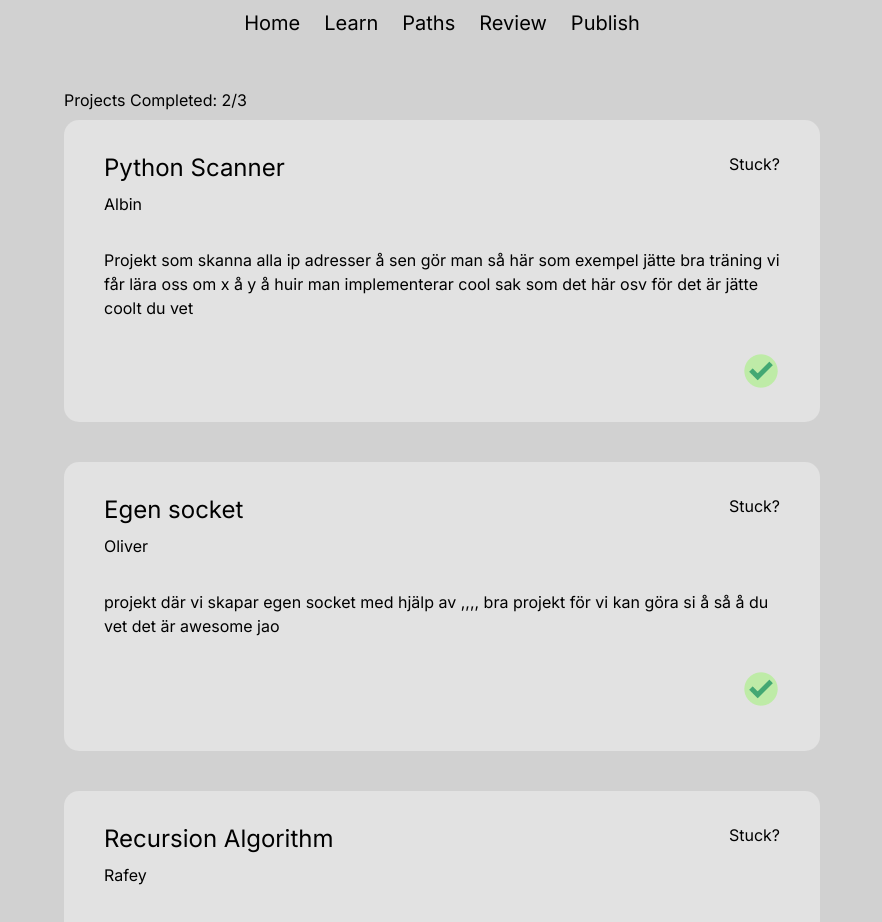
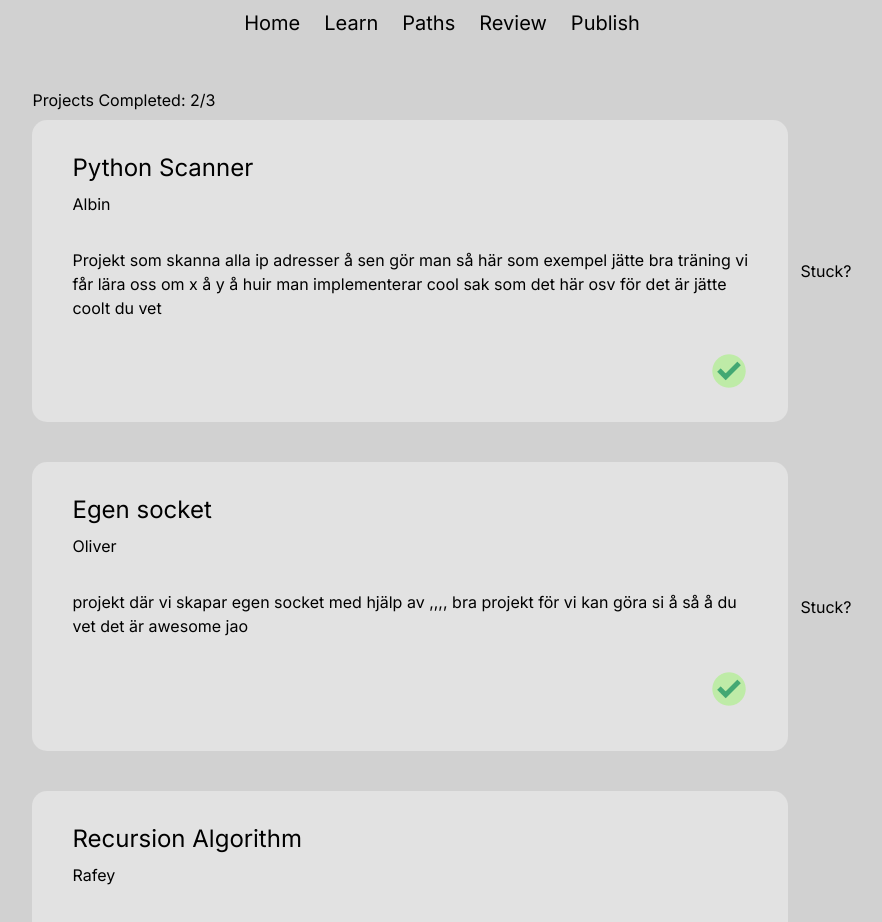
Before and after one commit to albinhasanaj/money, a Next.js app: page /home in a window 1280 px wide. Shown: the top 922 px of the page, without its empty margins (198-1080 px from the left). Built offline with nearby package versions, Linux system fonts and the light colour scheme.

Commit message:
im stuck stepbro

```diff
--- a/app/[posts]/page.tsx
+++ b/app/[posts]/page.tsx
@@ -1,9 +1,10 @@
-import ContainersContainer from '@/components/ContainersContainer'
+"use client"
+import Container from '@/components/Container'
 import React from 'react'
 
 const Project = ({ params }: { params: { posts: string } }) => {
     const { posts } = params
-
+    const [showHelp, setShowHelp] = React.useState(true)
     let textToDisplay = ""
 
     if (posts == "home") {
@@ -13,10 +14,54 @@ const Project = ({ params }: { params: { posts: string } }) => {
     } else if (posts == "review") {
         textToDisplay = "Solved: 50%"
     }
+    const toggleHelp = () => {
+        setShowHelp(!showHelp)
+    }
+
     return (
         <div className=' bg-[#D1D1D1] w-full items-center flex flex-col pt-10'>
-            <p className='text-black text-[16px] w-[756px] text-start pb-2'>{textToDisplay}</p>
-            <ContainersContainer />
+            {showHelp ? (
+                <div>
+                    <p className='text-black text-[16px] w-[756px] text-start pb-2'>{textToDisplay}</p>
+                    <div className='flex flex-col gap-10'>
+                        <div className='flex items-center gap-3'>
+                            <Container
+                                header='Python Scanner'
+                                author='Albin'
+                                info='Projekt som skanna alla ip adresser å sen gör man så här som exempel jätte
+                                bra träning vi får lära oss om x å y å huir man implementerar cool sak som det här
+                                osv för det är jätte coolt du vet'
+                                isDone={true}
+                            />
+                            <a onClick={toggleHelp} className='text-black text-[16px] select-none cursor-pointer'>Stuck?</a>
+                        </div>
+                        <div className='flex items-center gap-3'>
+                            <Container
+                                header='Egen socket'
+                                author='Oliver'
+                                info='projekt där vi skapar egen socket med hjälp av ,,,, bra projekt för vi kan göra si å så
+                                å du vet det är awesome jao'
+                                isDone={true}
+                            />
+                            <a onClick={toggleHelp} className='text-black text-[16px] select-none cursor-pointer'>Stuck?</a>
+                        </div>
+                        <div className='flex items-center gap-3'>
+                            <Container
+                                header='Recursion Algorithm'
+                                author='Rafey'
+                                info=' jksadpojfop ajsdpof jpadsojf paosdjf päsdjfp ojsadpf jdsapof japsdojf poasjf poasdjf psad
+                                f asdfojasdpof jasdpof jopadsjf opasdj
+                                f dasjf opåasjf dasopf jadspof
+                                dasf dasjf oadsjf aos fjaosp fjasp ofjaspojf podasjf sa'
+                                isDone={true}
+                            />
+                            <a onClick={toggleHelp} className='text-black text-[16px] select-none cursor-pointer'>Stuck?</a>
+                        </div>
+                    </div>
+                </div>
+            ) : (
+                <h1 onClick={toggleHelp}></h1>
+            )}
         </div>
     )
 }
--- a/components/Container.tsx
+++ b/components/Container.tsx
@@ -1,5 +1,4 @@
 "use client"
-import { toggleButtonClasses } from '@mui/material'
 import Image from 'next/image'
 import React from 'react'
 
@@ -9,13 +8,15 @@ const Container = ({ header, author, info, isDone }: { header: string, author: s
         setIsDone(!makeDone)
     }
 
+
+
+
     return (
         <div className='w-[756px] min-h-[289px] h-auto flex-shrink-0 rounded-[15px] bg-[#E2E2E2] px-10 py-8'>
             <div className='flex flex-col gap-8'>
                 <div className='flex flex-col w-full gap-2'>
                     <div className='flex flex-row w-full justify-between '>
                         <h1 className='text-black text-2xl'>{header}</h1>
-                        <a href="/" className='text-black text-[16px]'>Stuck?</a>
                     </div>
                     <p className='text-black text-[16px]'>{author}</p>
                 </div>
--- a/components/ContainersContainer.tsx
+++ /dev/null
@@ -1,35 +0,0 @@
-import Container from '@/components/Container'
-import React from 'react'
-
-const ContainersContainer = () => {
-    return (
-        <div className='flex flex-col gap-10'>
-            <Container
-                header='Python Scanner'
-                author='Albin'
-                info='Projekt som skanna alla ip adresser å sen gör man så här som exempel jätte
-                    bra träning vi får lära oss om x å y å huir man implementerar cool sak som det här
-                    osv för det är jätte coolt du vet'
-                isDone={true}
-            />
-            <Container
-                header='Egen socket'
-                author='Oliver'
-                info='projekt där vi skapar egen socket med hjälp av ,,,, bra projekt för vi kan göra si å så
-                    å du vet det är awesome jao'
-                isDone={true}
-            />
-            <Container
-                header='Recursion Algorithm'
-                author='Rafey'
-                info=' jksadpojfop ajsdpof jpadsojf paosdjf päsdjfp ojsadpf jdsapof japsdojf poasjf poasdjf psad
-                    f asdfojasdpof jasdpof jopadsjf opasdj
-                    f dasjf opåasjf dasopf jadspof
-                    dasf dasjf oadsjf aos fjaosp fjasp ofjaspojf podasjf sa'
-                isDone={true}
-            />
-        </div>
-    )
-}
-
-export default ContainersContainer
```
